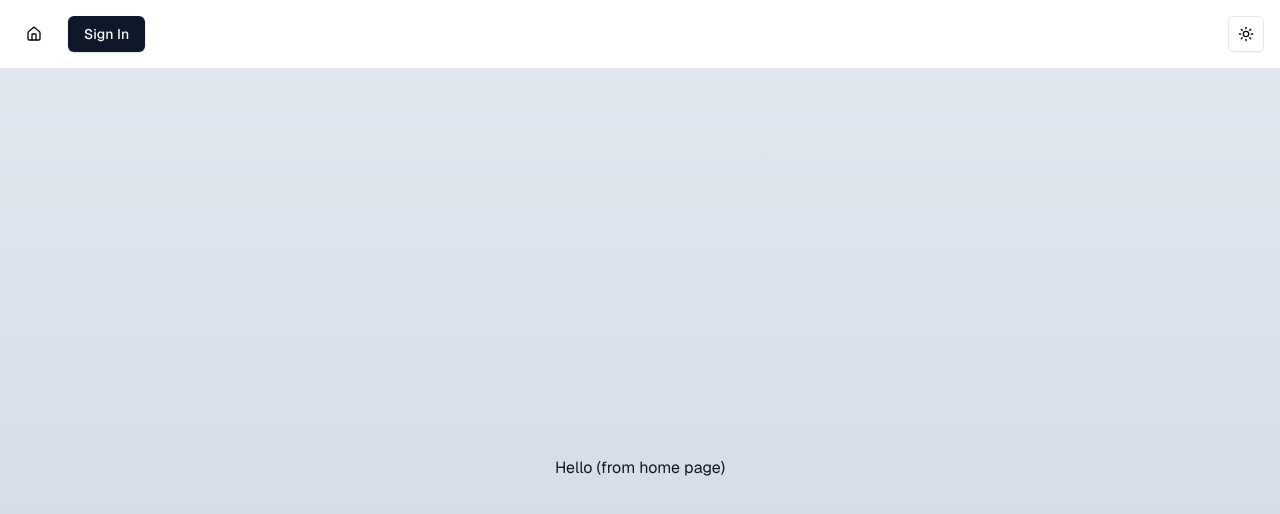
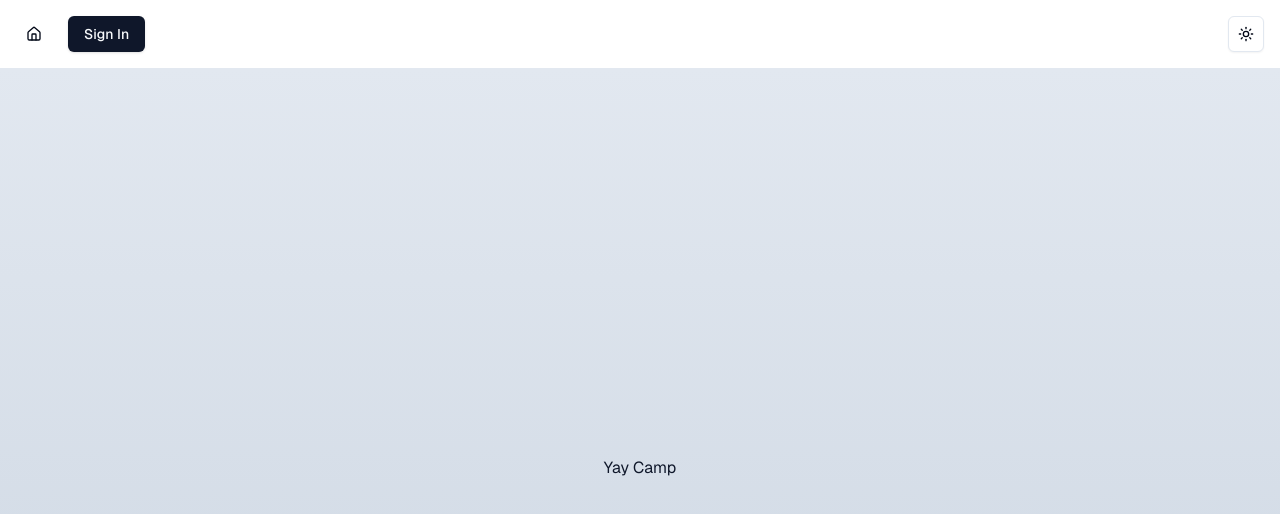
Before and after one commit to AyushJ1001/yaycamp, a Next.js app: page / in a window 1280 px wide. Shown: the top 514 px of the page. Built offline with nearby package versions, Linux system fonts and the light colour scheme; no server answers.

Commit message:
fix db/index.ts

```diff
--- a/src/app/page.tsx
+++ b/src/app/page.tsx
@@ -1,7 +1,7 @@
 export default function HomePage() {
   return (
     <main className="flex min-h-screen flex-col items-center justify-center bg-gradient-to-b from-slate-200 to-slate-300 text-slate-900 dark:from-slate-800 dark:to-slate-900 dark:text-slate-50">
-      Hello (from home page)
+      <h1>Yay Camp</h1>
     </main>
   );
 }
--- a/src/server/db/index.ts
+++ b/src/server/db/index.ts
@@ -12,7 +12,7 @@ const globalForDb = globalThis as unknown as {
   conn: postgres.Sql | undefined;
 };
 
-const conn = globalForDb.conn ?? postgres(env.POSTGRES_URL);
+const conn = globalForDb.conn ?? postgres(env.DATABASE_URL);
 if (env.NODE_ENV !== "production") globalForDb.conn = conn;
 
 export const db = drizzle(conn, { schema });
```
Also changed, not shown: 1 other file (tests, documents, lock files or other folders).
